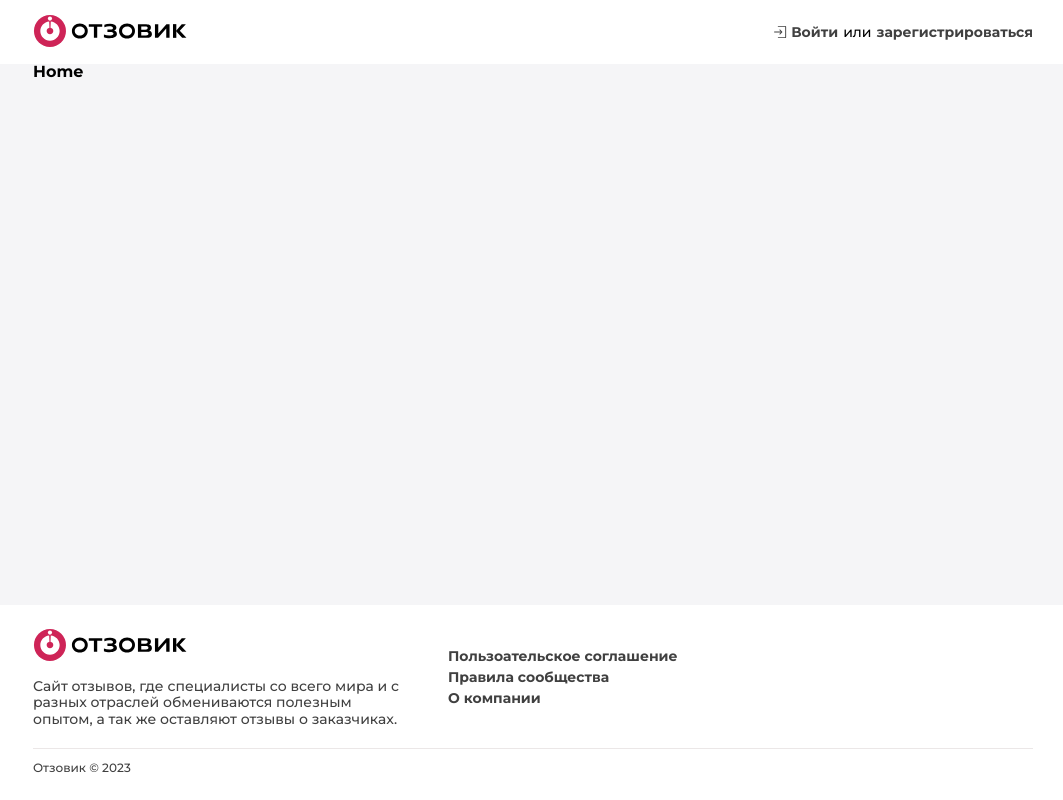
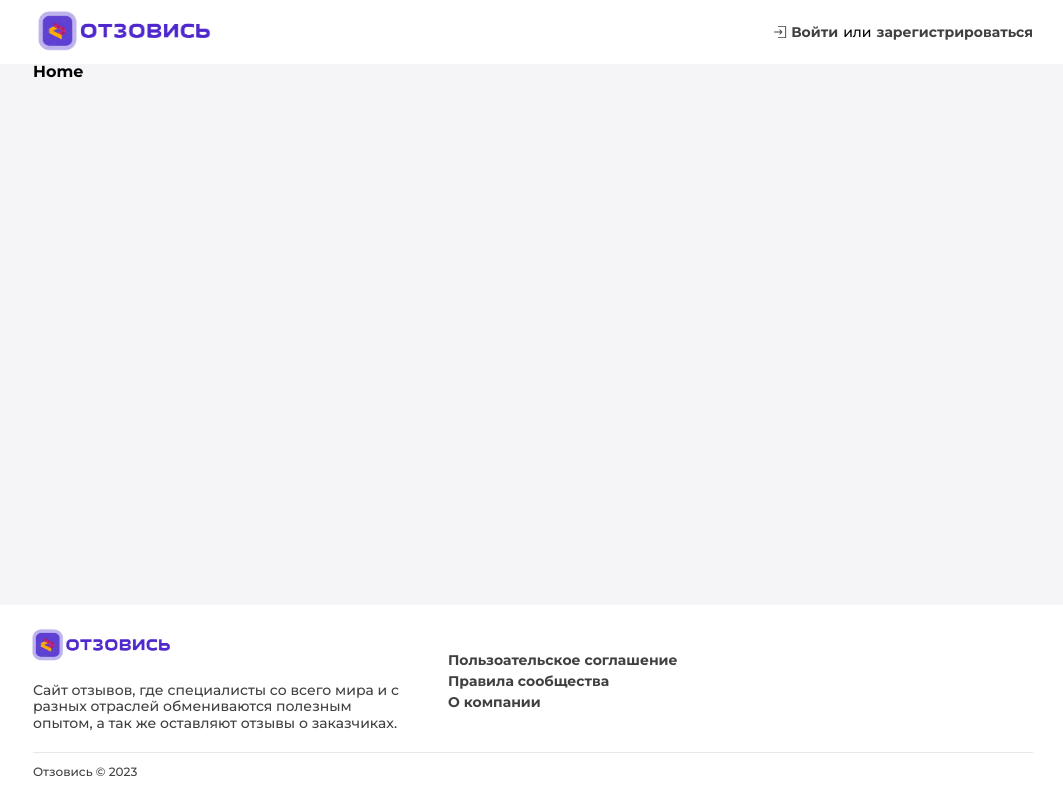
Before and after one commit to velenyx/feedback-app, a React (Vite) app in the folder client/: page / in a window 1280 px wide. Shown: the whole page, without its empty margins (107-1170 px from the left). Built offline with nearby package versions, Linux system fonts and the light colour scheme.

Commit message:
add(logo): add new logo

```diff
--- a/client/src/components/Footer/Footer.module.scss
+++ b/client/src/components/Footer/Footer.module.scss
@@ -4,7 +4,7 @@
 }
 .container {
   max-width: 1020px;
-  padding: 24px 10px;
+  padding: 20px 10px;
   margin: 0 auto;
 }
 
@@ -25,6 +25,10 @@
   & .logoContainer {
     & .logo {
       margin-bottom: 1em;
+      margin-left: -5px;
+      & img {
+        height: 40px;
+      }
     }
     & .text {
       max-width: 375px;
--- a/client/src/components/Footer/Footer.tsx
+++ b/client/src/components/Footer/Footer.tsx
@@ -1,7 +1,7 @@
 import styles from "./Footer.module.scss";
 import { Link } from "react-router-dom";
 import { routePath } from "../../shared/config/routePath";
-import logo from "../../shared/assets/logo.svg";
+import logo from "../../shared/assets/logo.png";
 
 export const Footer = () => {
   return (
@@ -29,8 +29,9 @@ export const Footer = () => {
             </li>
           </ul>
         </div>
-        <div className={styles.credits}><span>
-        Отзовик © 2023</span></div>
+        <div className={styles.credits}>
+          <span>Отзовись © 2023</span>
+        </div>
       </div>
     </footer>
   );
--- a/client/src/components/Header/Header.module.scss
+++ b/client/src/components/Header/Header.module.scss
@@ -16,6 +16,9 @@
   margin: 0 auto;
 }
 .headerLogo {
+  & img {
+    height: 50px;
+  }
 }
 
 .menu {
--- a/client/src/components/Header/Header.tsx
+++ b/client/src/components/Header/Header.tsx
@@ -7,11 +7,11 @@ import { NavItem } from "../NavItem/NavItem";
 import { RxEnter as OutIcon } from "react-icons/rx";
 import { IoCreateOutline as CreateIcon } from "react-icons/io5";
 import { BiUser as ProfileIcon } from "react-icons/bi";
-import logo from "../../shared/assets/logo.svg";
+import logo from "../../shared/assets/logo.png";
 
 export const Header = () => {
   const { isAuth, name } = useAuth();
-  const signOut = () => {}
+  const signOut = () => {};
 
   return (
     <header className={styles.header}>
```
Also changed, not shown: client/src/shared/assets/logo.png (added).
